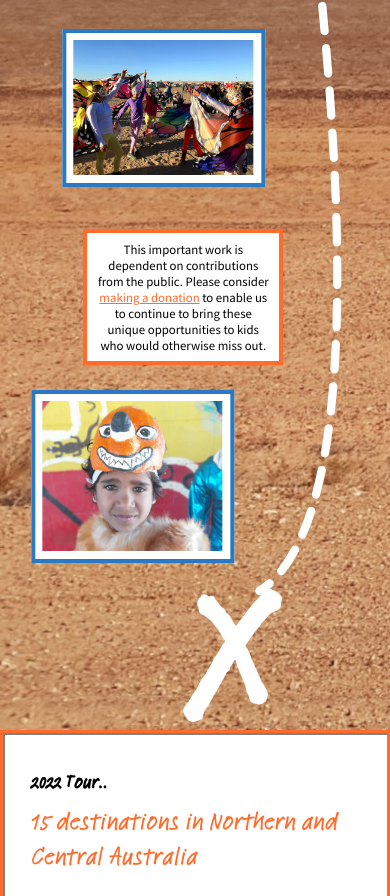
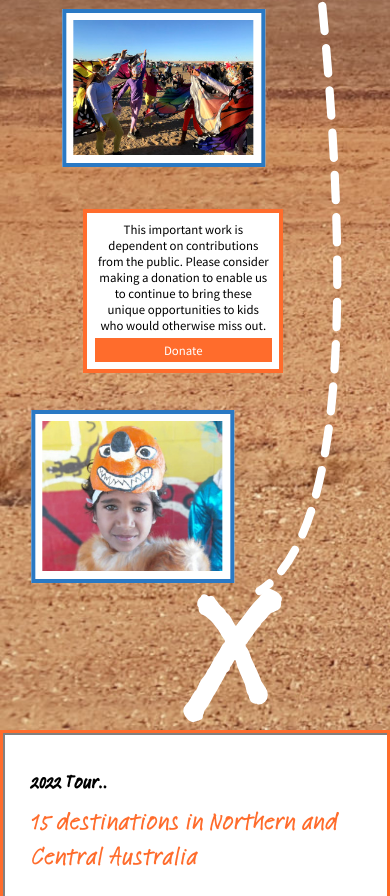
Before and after one commit to 3in0/thestoreyplayers, a plain HTML site: page index.html in a window 390 px wide. Shown: the part 2164-3060 px from the top of the page. Drawn offline with Linux system fonts and the light colour scheme.

Commit message:
new sponsor, minor changes donate section front page

```diff
--- a/index.html
+++ b/index.html
@@ -410,6 +410,14 @@ a {
     color: #ff6c2c;
 }
 
+.st-button-style {
+    background-color: #ff6c2c;
+	color: white;
+	padding: 4px;
+	display: block;
+	margin-top: 5px;
+}
+
 .st-max-1200 {
     max-width: 1200px;
 }
@@ -1243,12 +1251,12 @@ a {
 
 	#st-journey-8 {
 		left: 38%;
-		top: 66%;
+		top: 64%;
 	}
 
 	#st-journey-9 {
 		left: 28%;
-		top: 80%;
+		top: 78%;
 	}
 
 	#st-journey-10 {
@@ -1319,17 +1327,17 @@ a {
 
 	#st-journey-8 {
 		left: 38%;
-		top: 66%;
+		top: 65%;
 	}
 
 	#st-journey-9 {
 		left: 34%;
-		top: 80%;
+		top: 78%;
 	}
 
 	#st-journey-10 {
 		left: 25%;
-		top: 87%;
+		top: 86%;
 	}
 
 	#st-journey {
@@ -1481,7 +1489,7 @@ a {
 
 	#st-journey-10 {
 		left: 24%;
-		top: 85%;
+		top: 88%;
 	}
 
 	#st-journey {
@@ -1547,17 +1555,17 @@ a {
 
 	#st-journey-8 {
 		left: 42%;
-		top: 65%;
+		top: 64%;
 	}
 
 	#st-journey-9 {
 		left: 47%;
-		top: 75%;
+		top: 74%;
 	}
 
 	#st-journey-10 {
 		left: 34%;
-		top: 83%;
+		top: 84%;
 	}
 
 	#st-journey {
@@ -1867,7 +1875,7 @@ a {
 
 			<div id="st-journey-9" class="st-journey-stop st-journey-stop-caption st-journey-stop-caption-white">
 
-				This important work is dependent on contributions from the public. Please consider <a href="donate.html" class="st-orange-font st-underline">making a donation</a> to enable us to continue to bring these unique opportunities to kids who would otherwise miss out.
+				This important work is dependent on contributions from the public. Please consider making a donation to enable us to continue to bring these unique opportunities to kids who would otherwise miss out.<a href="donate.html" class="st-button-style">Donate</a>
 
 			</div>
 
@@ -2008,6 +2016,7 @@ a {
 				<div><img src="images/sponsor-card10.png" alt="Wholesale Automatic Transmissions" width="100" height="58"/></div>
 
 				<div><img src="images/sponsor-card11.png" alt="KMC Interiors and Projects" width="100" height="80"/></div>
+				<div><img src="images/sponsor-card12.png" alt="North Queensland Bulk Ports" width="100" height="71"/></div>
 
 			</div>
 
@@ -2061,6 +2070,10 @@ a {
 					<img src="images/sponsor-card11.png" alt="KMC Interiors and Projects" width="100" height="80"/>
 				</div>
 
+				<div data-index="12" class="in0-card">
+					<img src="images/sponsor-card12.png" alt="North Queensland Bulk Ports" width="100" height="71"/>
+				</div>
+
 			</div>
 
 		</div>
```
Also changed, not shown: images/sponsor-card12.png (added).
